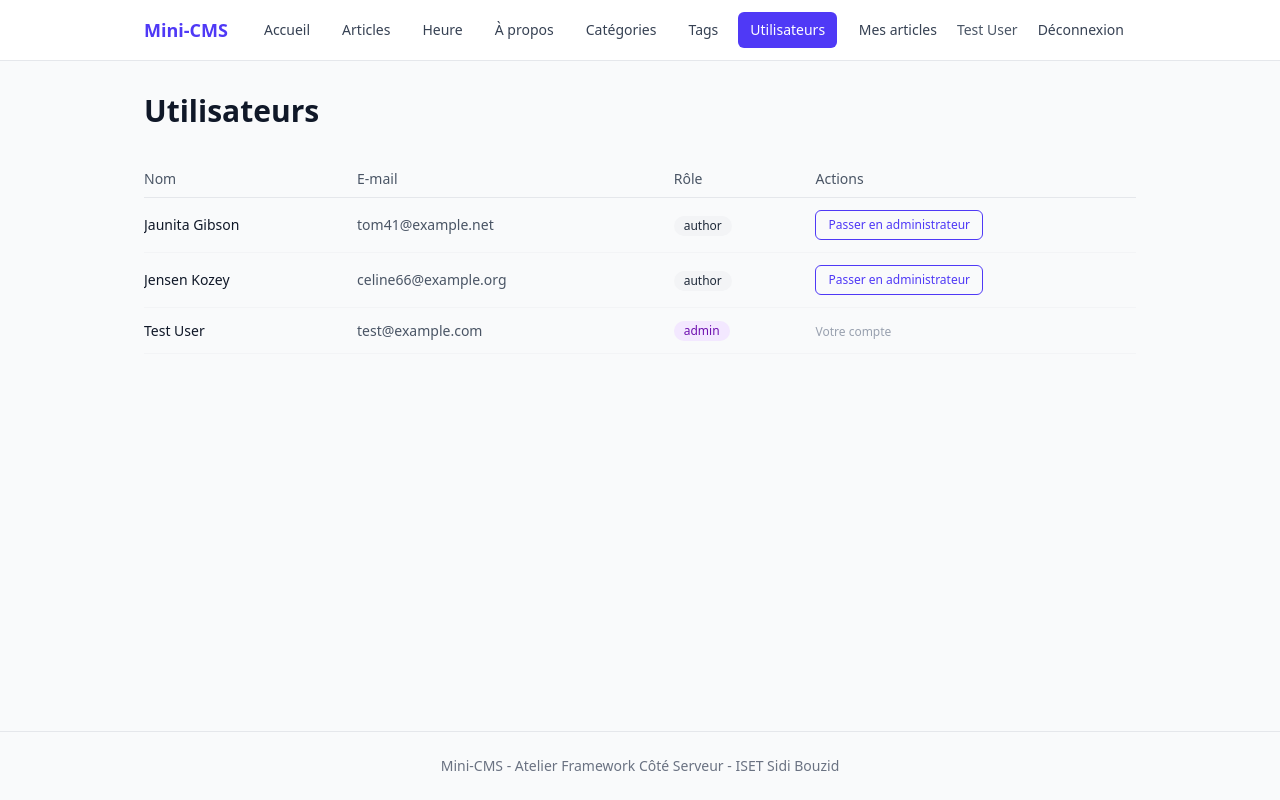
After one commit to malekabdelmaksoud/laravel, a Laravel app: page /admin/utilisateurs in a window 1280 px wide. The commit adds this page. Run offline with Laravel 12, Linux system fonts and the light colour scheme; a user stored in the database is signed in; data comes from the database, SQL or seed files in the repository; style sheets or scripts are compiled from the project's sources.

Commit message:
Defi : gestion des roles

```diff
--- /dev/null
+++ b/app/Http/Controllers/UserController.php
@@ -0,0 +1,30 @@
+<?php
+
+namespace App\Http\Controllers;
+
+use App\Models\User;
+use Illuminate\Http\RedirectResponse;
+use Illuminate\Http\Request;
+use Illuminate\View\View;
+
+class UserController extends Controller
+{
+    public function index(): View
+    {
+        $users = User::orderBy('name')->get();
+
+        return view('admin.users.index', compact('users'));
+    }
+
+    public function role(User $user, Request $request): RedirectResponse
+    {
+        if ($request->user()->id === $user->id) {
+            abort(403, 'Vous ne pouvez pas modifier votre propre rôle.');
+        }
+
+        $user->role = $user->isAdmin() ? 'author' : 'admin';
+        $user->save();
+
+        return redirect()->route('admin.users.index')->with('success', 'Rôle mis à jour.');
+    }
+}
--- a/app/Policies/PostPolicy.php
+++ b/app/Policies/PostPolicy.php
@@ -23,7 +23,7 @@ class PostPolicy
 
     public function update(User $user, Post $post): bool
     {
-        return $user->isAdmin() || $user->id === $post->user_id;
+        return $user->id === $post->user_id;
     }
 
     public function delete(User $user, Post $post): bool
--- a/app/Providers/AppServiceProvider.php
+++ b/app/Providers/AppServiceProvider.php
@@ -18,6 +18,8 @@ class AppServiceProvider extends ServiceProvider
     {
         Model::preventLazyLoading(! app()->isProduction());
 
+        Gate::before(fn (User $user) => $user->isAdmin() ? true : null);
+
         Gate::define('manage-categories', fn (User $user) => $user->isAdmin());
         Gate::define('manage-tags', fn (User $user) => $user->isAdmin());
     }
--- /dev/null
+++ b/resources/views/admin/users/index.blade.php
@@ -0,0 +1,46 @@
+<x-layout>
+    <x-slot:title>Utilisateurs - Mini-CMS</x-slot:title>
+
+    <div class="mb-8 flex flex-wrap items-center justify-between gap-4">
+        <h1 class="text-3xl font-bold text-gray-900">Utilisateurs</h1>
+    </div>
+
+    <div class="overflow-x-auto">
+        <table class="w-full text-left text-sm">
+            <thead class="border-b border-gray-200 text-gray-600">
+                <tr>
+                    <th scope="col" class="py-2 pr-4 font-medium">Nom</th>
+                    <th scope="col" class="py-2 pr-4 font-medium">E-mail</th>
+                    <th scope="col" class="py-2 pr-4 font-medium">Rôle</th>
+                    <th scope="col" class="py-2 font-medium">Actions</th>
+                </tr>
+            </thead>
+            <tbody>
+                @foreach ($users as $user)
+                    <tr class="border-b border-gray-100 align-middle">
+                        <td class="py-3 pr-4 font-medium text-gray-900">{{ $user->name }}</td>
+                        <td class="py-3 pr-4 text-gray-600">{{ $user->email }}</td>
+                        <td class="py-3 pr-4 text-gray-600">
+                            <span class="inline-flex items-center rounded-full px-2.5 py-0.5 text-xs font-medium {{ $user->isAdmin() ? 'bg-purple-100 text-purple-800' : 'bg-gray-100 text-gray-800' }}">
+                                {{ $user->role }}
+                            </span>
+                        </td>
+                        <td class="py-3">
+                            @if (auth()->id() !== $user->id)
+                                <form method="POST" action="{{ route('admin.users.role', $user) }}">
+                                    @csrf
+                                    @method('PATCH')
+                                    <button type="submit" class="rounded-md border border-indigo-600 px-3 py-1.5 text-xs font-medium text-indigo-600 hover:bg-indigo-50">
+                                        Passer en {{ $user->isAdmin() ? 'auteur' : 'administrateur' }}
+                                    </button>
+                                </form>
+                            @else
+                                <span class="text-xs text-gray-400">Votre compte</span>
+                            @endif
+                        </td>
+                    </tr>
+                @endforeach
+            </tbody>
+        </table>
+    </div>
+</x-layout>
--- a/resources/views/components/navbar.blade.php
+++ b/resources/views/components/navbar.blade.php
@@ -11,6 +11,9 @@
         @endcan
         @can('manage-tags')
             <x-nav-link to="admin.tags.index" match="admin.tags.*">Tags</x-nav-link>
+        @endcan
+        @can('manage-categories')
+            <x-nav-link to="admin.users.index" match="admin.users.*">Utilisateurs</x-nav-link>
         @endcan
 
         <div class="ml-auto flex flex-wrap items-center gap-2">
--- a/routes/web.php
+++ b/routes/web.php
@@ -6,6 +6,7 @@ use App\Http\Controllers\CategoryController;
 use App\Http\Controllers\PageController;
 use App\Http\Controllers\PostController;
 use App\Http\Controllers\TagController;
+use App\Http\Controllers\UserController;
 use Illuminate\Support\Facades\Route;
 
 Route::get('/', [PageController::class, 'home'])->name('home');
@@ -38,6 +39,8 @@ Route::middleware('writable')->group(function () {
         Route::prefix('admin')->name('admin.')->middleware('admin')->group(function () {
             Route::resource('categories', CategoryController::class)->except('show');
             Route::resource('tags', TagController::class)->except('show');
+            Route::get('/utilisateurs', [UserController::class, 'index'])->name('users.index');
+            Route::patch('/utilisateurs/{user}/role', [UserController::class, 'role'])->name('users.role');
         });
     });
 
```
Also changed, not shown: notes/s12-defi.md (added, +9 -0 lines), tests/Feature/UserRoleTest.php (added, +29 -0 lines).
